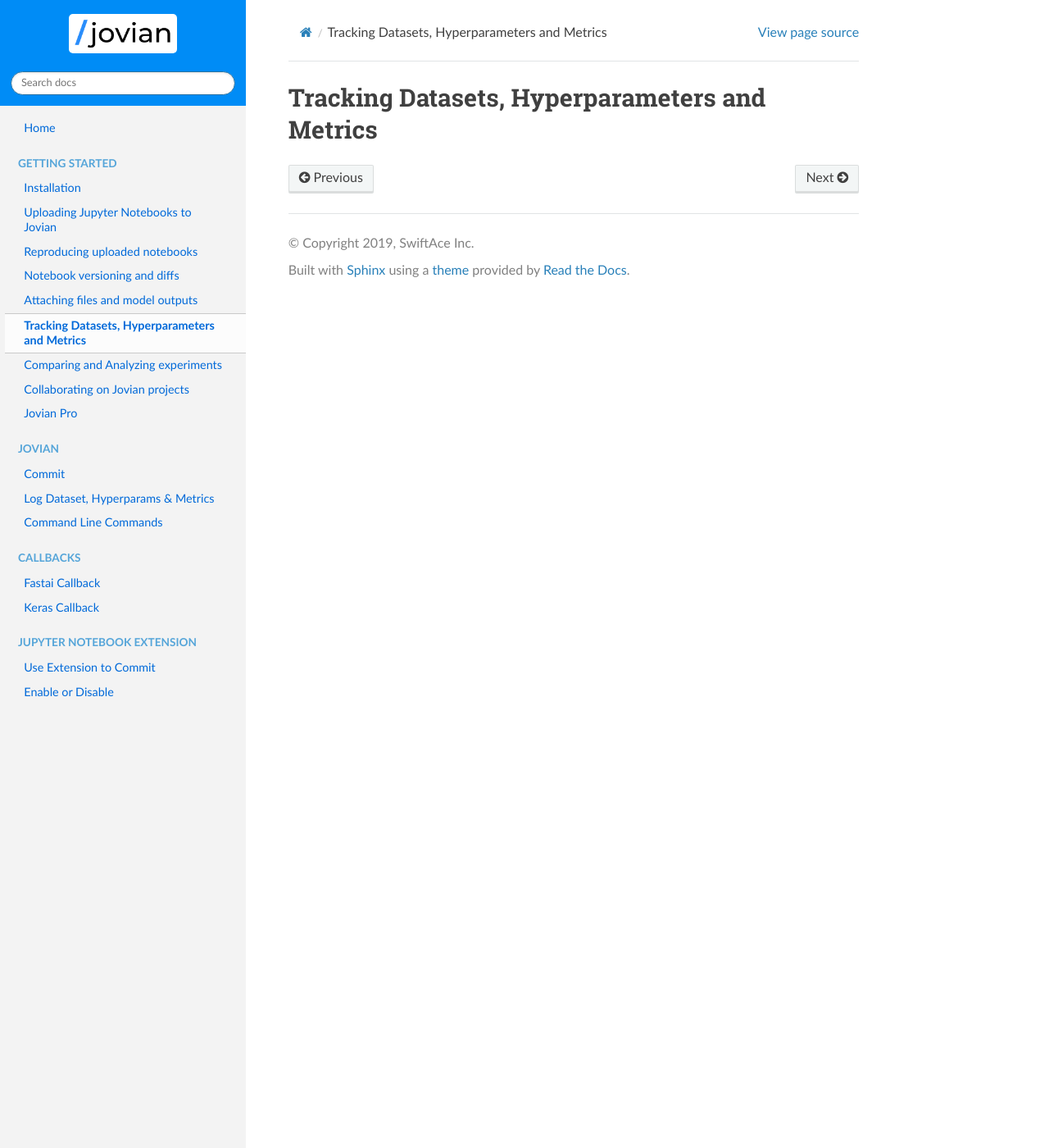
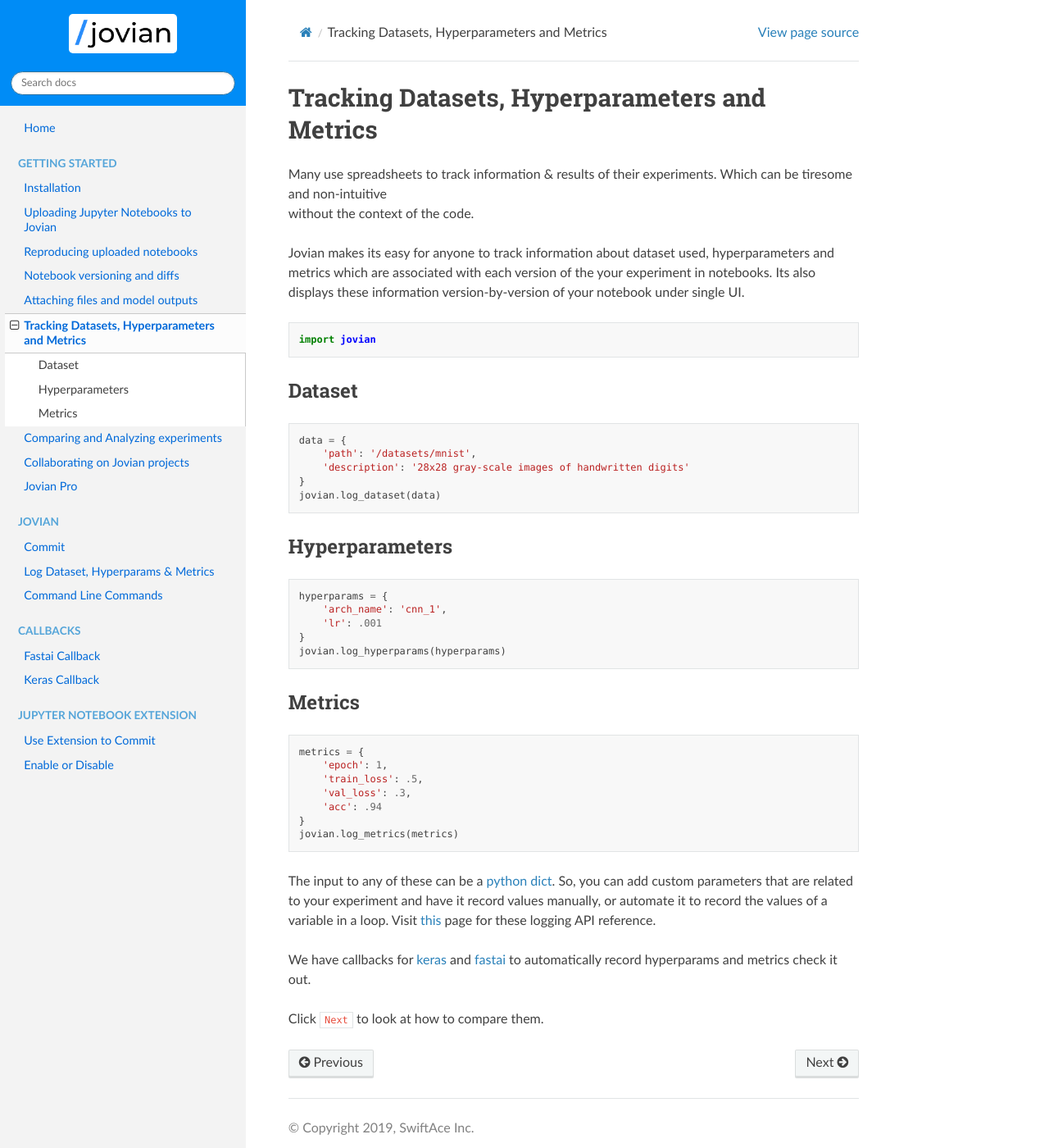
Before and after one commit to JovianHQ/jovian-py, a Sphinx documentation site: the page built from docs/user_guide/track.md, in a window 1280 px wide and 1400 px high. Shown: the whole window at 82% size. Built offline with Sphinx 7.4.7 and the Read the Docs theme 2.0.0, drawn with Linux system fonts in a browser that asks for light colours.

Commit message:
content for track page, changes to reproduce and upload

````diff
--- a/docs/user_guide/track.md
+++ b/docs/user_guide/track.md
@@ -1 +1,49 @@
 ## Tracking Datasets, Hyperparameters and Metrics
+
+Many use spreadsheets to track information & results of their experiments. Which can be tiresome and non-intuitive
+without the context of the code.
+
+Jovian makes its easy for anyone to track information about dataset used, hyperparameters and metrics which are associated with each version of the your experiment in notebooks. Its also displays these information version-by-version of your notebook under single UI.
+
+```
+import jovian
+```
+
+### Dataset
+
+```
+data = {
+    'path': '/datasets/mnist',
+    'description': '28x28 gray-scale images of handwritten digits'
+}
+jovian.log_dataset(data)
+```
+
+### Hyperparameters
+
+```
+hyperparams = {
+    'arch_name': 'cnn_1',
+    'lr': .001
+}
+jovian.log_hyperparams(hyperparams)
+```
+
+### Metrics
+
+```
+metrics = {
+    'epoch': 1,
+    'train_loss': .5,
+    'val_loss': .3,
+    'acc': .94
+}
+jovian.log_metrics(metrics)
+```
+
+The input to any of these can be a [python dict](https://docs.python.org/3/tutorial/datastructures.html#dictionaries). So, you can add custom parameters that are related to your experiment and have it record values manually, or automate it to record the values of a variable in a loop.
+Visit [this](../jvn/logger.md) page for these logging API reference.
+
+We have callbacks for [keras](../callbacks/keras.md) and [fastai](../callbacks/fastai.md) to automatically record hyperparams and metrics check it out.
+
+Click `Next` to look at how to compare them.
````
Also changed, not shown: docs/user_guide/reproduce.md (+1 -1 lines), docs/user_guide/upload.md (+1 -1 lines).
